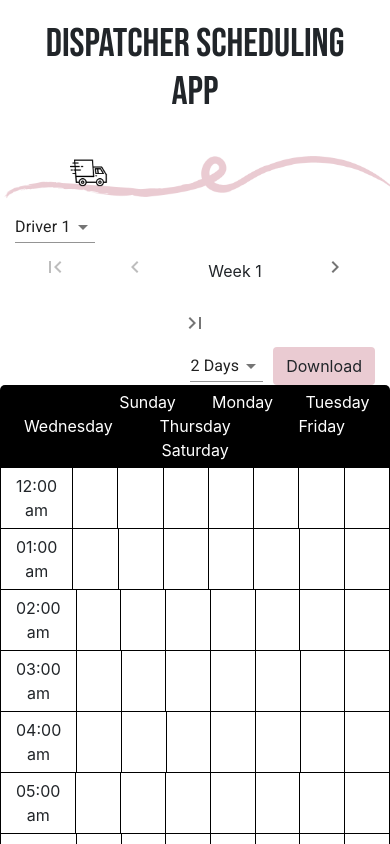
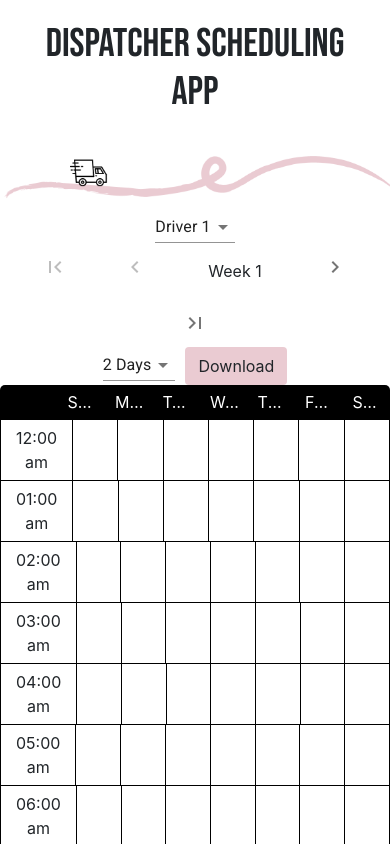
Before and after one commit to arimame/dispatcher_app, a React (Create React App) app: page / in a window 390 px wide. Shown: the top 844 px of the page. Built offline with nearby package versions, Linux system fonts and the light colour scheme; the HTML template or start-up script is replaced by a standard one.

Commit message:
Fix responsive styling issues

```diff
--- a/src/App.css
+++ b/src/App.css
@@ -38,6 +38,12 @@
   border-radius: 5px 5px 0 0 ;
 }
 
+.Day-label {
+  white-space: nowrap;
+  overflow: hidden;
+  text-overflow: ellipsis;
+}
+
 .Grid-row {
   border-top: 1px solid black;
 }
@@ -58,3 +64,12 @@
 .Grid-col:hover {
   background-color: #F5F5F5;
 }
+
+@media (max-width: 990px) {
+  .Driver-container  {
+    display: block;
+  }
+  .Csv-container {
+    display: block;
+  }
+}
--- a/src/components/CalendarView.js
+++ b/src/components/CalendarView.js
@@ -56,7 +56,7 @@ function CalendarView(props) {
           <Col>
           </Col>
           {days.map(day => (
-            <Col key={day}>{daysIndex[day]}</Col>
+            <Col className="Day-label" key={day}>{daysIndex[day]}</Col>
           ))}
         </Row>
         {time.map(hour => (
```
